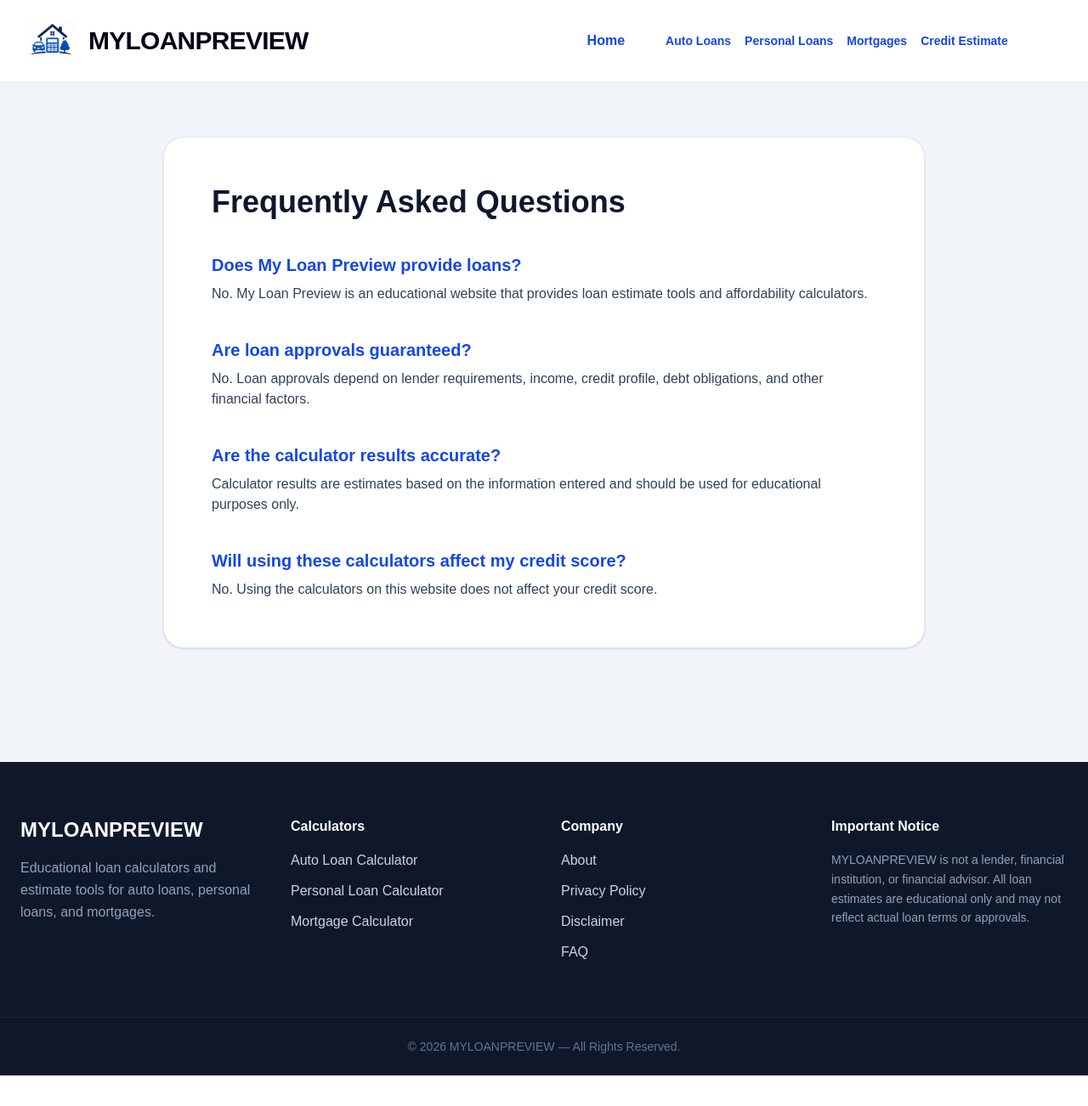
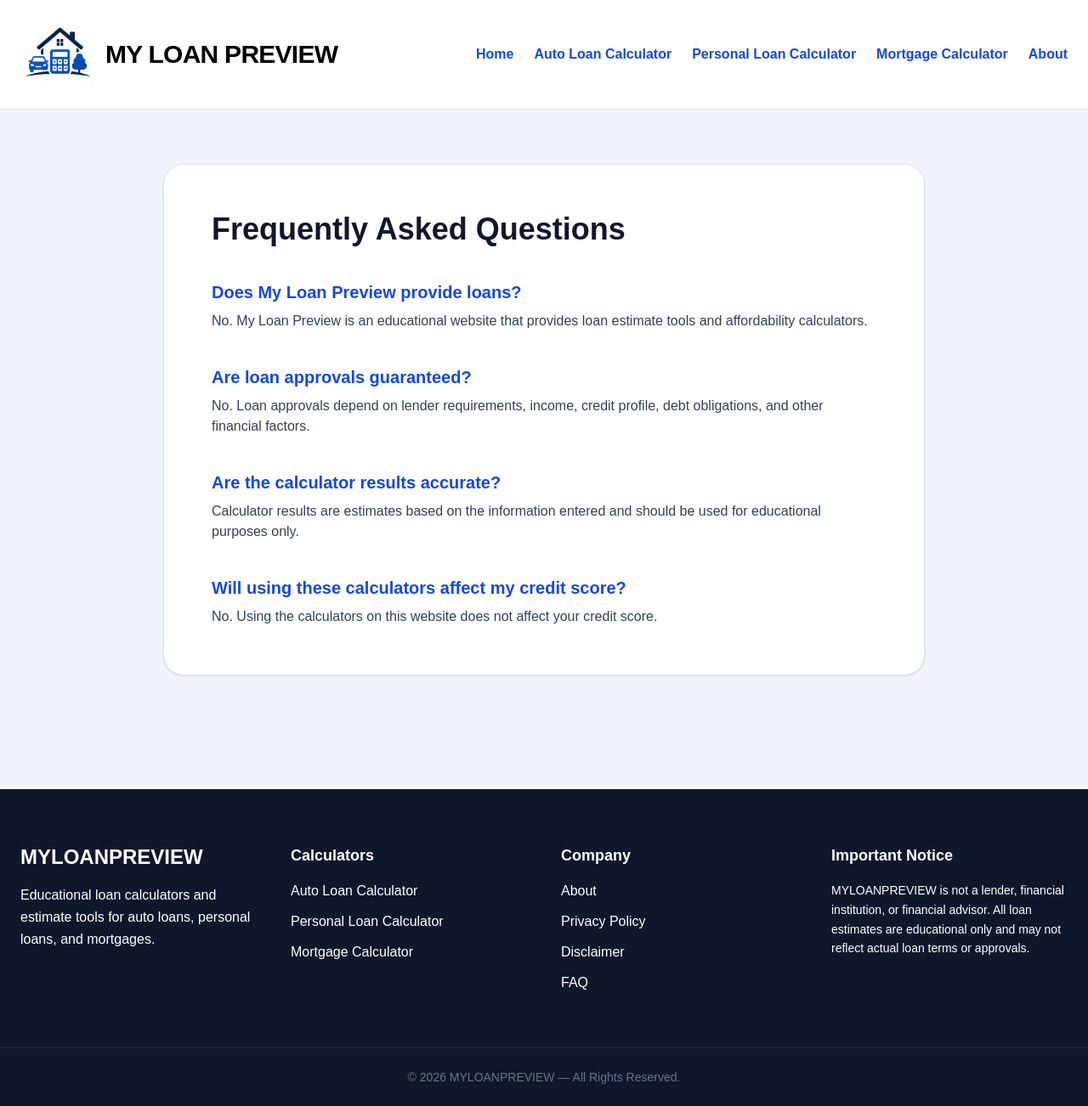
Before and after one commit to 39jorgegonzalez-lab/myloanpreview, a Next.js app: page /faq in a window 1280 px wide. Shown: the whole page at 85% size. Before the commit the page ends 1266 px from the top, so only its background shows below. Built offline with nearby package versions, Linux system fonts and the light colour scheme.

Commit message:
Add sitewide navbar and fix calculator pages

```diff
--- a/app/auto-loan-calculator/page.tsx
+++ b/app/auto-loan-calculator/page.tsx
@@ -1,7 +1,7 @@
 "use client";
 
 import { useState } from "react";
-
+import Navbar from "@/app/components/layout/Navbar";
 export default function AutoLoanCalculator() {
   const [price, setPrice] = useState("30000");
   const [downPayment, setDownPayment] = useState("3000");
@@ -33,37 +33,16 @@ export default function AutoLoanCalculator() {
       currency: "USD",
     });
 
-  return (
+return (
+  <>
+    <Navbar />
+
     <main className="min-h-screen bg-slate-100 text-slate-900">
-      <header className="bg-white border-b border-slate-200 sticky top-0 z-50">
-        <div className="max-w-7xl mx-auto px-6 py-5 flex flex-col md:flex-row items-center justify-between gap-4">
-          <a href="/" className="text-2xl font-bold tracking-tight">
-            MY LOAN PREVIEW
-          </a>
 
-          <nav className="flex flex-wrap justify-center gap-4 md:gap-6 text-sm font-semibold">
-            <a href="/" className="hover:text-blue-700 transition">
-              Home
-            </a>
-            <a href="/auto-loan-calculator" className="hover:text-blue-700 transition">
-              Auto Loans
-            </a>
-            <a href="/personal-loan-calculator" className="hover:text-blue-700 transition">
-              Personal Loans
-            </a>
-            <a href="/mortgage-calculator" className="hover:text-blue-700 transition">
-              Mortgage
-            </a>
-            <a href="/about" className="hover:text-blue-700 transition">
-              About
-            </a>
-          </nav>
+      {/* NAVBAR */}
 
-        </div>
-      </header>
-
-      <section className="py-16 px-6 text-center">
-        <p className="text-blue-700 font-semibold uppercase tracking-wide mb-4">
+            <section className="py-16 px-6 text-center">
+        <p className="text-lg text-blue-700 font-semibold uppercase tracking-wide mb-4">
           Auto Loan Estimate
         </p>
 
@@ -191,7 +170,7 @@ export default function AutoLoanCalculator() {
           <div className="grid md:grid-cols-2 gap-8">
             <a
               href="/personal-loan-calculator"
-              className="border border-slate-200 rounded-2xl p-8 hover:shadow-md transition block"
+              className="bg-white border border-slate-200 rounded-3xl p-8 shadow-sm hover:-translate-y-1 hover:shadow-[0_12px_35px_rgba(29,78,216,0.45)] transition-all duration-300 block"
             >
               <div className="text-5xl mb-5">💳</div>
 
@@ -207,7 +186,7 @@ export default function AutoLoanCalculator() {
 
             <a
               href="/mortgage-calculator"
-              className="border border-slate-200 rounded-2xl p-8 hover:shadow-md transition block"
+              className="bg-white border border-slate-200 rounded-3xl p-8 shadow-sm hover:-translate-y-1 hover:shadow-[0_12px_35px_rgba(29,78,216,0.45)] transition-all duration-300 block"
             >
               <div className="text-5xl mb-5">🏠</div>
 
@@ -222,7 +201,8 @@ export default function AutoLoanCalculator() {
             </a>
           </div>
         </div>
-      </section>
-    </main>
-  );
+         </section>
+  </main>
+  </>
+);
 }
--- a/app/components/layout/Footer.tsx
+++ b/app/components/layout/Footer.tsx
@@ -11,7 +11,7 @@ export default function Footer() {
               MYLOANPREVIEW
             </h3>
 
-            <p className="leading-relaxed text-slate-400">
+            <p className="leading-relaxed text-white">
               Educational loan calculators and estimate tools
               for auto loans, personal loans, and mortgages.
             </p>
@@ -21,21 +21,21 @@ export default function Footer() {
 
           <div>
 
-            <h4 className="text-white font-semibold mb-4">
+            <h4 className="text-lg text-white font-semibold mb-4">
               Calculators
             </h4>
 
             <div className="space-y-3">
 
-              <a href="/auto-loan-calculator" className="block hover:text-white">
+              <a href="/auto-loan-calculator" className="block hover:underline text-white">
                 Auto Loan Calculator
               </a>
 
-              <a href="/personal-loan-calculator" className="block hover:text-white">
+              <a href="/personal-loan-calculator" className="block hover:underline text-white">
                 Personal Loan Calculator
               </a>
 
-              <a href="/mortgage-calculator" className="block hover:text-white">
+              <a href="/mortgage-calculator" className="block hover:underline text-white">
                 Mortgage Calculator
               </a>
 
@@ -46,25 +46,25 @@ export default function Footer() {
 
           <div>
 
-            <h4 className="text-white font-semibold mb-4">
+            <h4 className="text-lg text-white font-semibold mb-4">
               Company
             </h4>
 
             <div className="space-y-3">
 
-              <a href="/about" className="block hover:text-white">
+              <a href="/about" className="block hover:underline text-white">
                 About
               </a>
 
-              <a href="/privacy-policy" className="block hover:text-white">
+              <a href="/privacy-policy" className="block hover:underline text-white">
                 Privacy Policy
               </a>
 
-              <a href="/disclaimer" className="block hover:text-white">
+              <a href="/disclaimer" className="block hover:underline text-white">
                 Disclaimer
               </a>
 
-<a href="/faq" className="block hover:text-white">
+<a href="/faq" className="block hover:underline text-white">
   FAQ
 </a>
 
@@ -75,11 +75,11 @@ export default function Footer() {
 
           <div>
 
-            <h4 className="text-white font-semibold mb-4">
+            <h4 className="text-lg text-white font-semibold mb-4">
               Important Notice
             </h4>
 
-            <p className="text-slate-400 leading-relaxed text-sm">
+            <p className="text-white leading-relaxed text-sm">
               MYLOANPREVIEW is not a lender, financial institution,
               or financial advisor. All loan estimates are educational only
               and may not reflect actual loan terms or approvals.
--- a/app/components/layout/Navbar.tsx
+++ b/app/components/layout/Navbar.tsx
@@ -10,120 +10,70 @@ export default function Navbar() {
   const [mobileOpen, setMobileOpen] = useState(false);
 
   return (
-    <header className="sticky top-0 z-50 border-b border-slate-200 bg-white/90 backdrop-blur-md">
-      <div className="mx-auto flex h-24 max-w-7xl items-center justify-start px-4 sm:px-6 lg:px-8">
+      <header className="bg-white border-b border-slate-200 sticky top-0 z-50">
 
-       {/* Logo */}
-<Link
+        <div className="max-w-7xl mx-auto px-6 py-5 flex flex-col md:flex-row items-center justify-between gap-2">
+
+          {/* LOGO */}
+
+          <a
   href="/"
-  className="flex items-center gap-4 transition-opacity hover:opacity-90"
+  className="flex items-center gap-3"
 >
   <img
     src="/logo.png"
     alt="MYLOANPREVIEW Logo"
-    className="w-14 h-14 object-contain"
+    className="w-22 h-22 object-contain"
   />
 
-  <div>
-    <div className="text-3xl font-extrabold tracking-tight text-slate-950">
-      MYLOANPREVIEW
-    </div>
-  </div>
-</Link>
+  <span className="text-black text-3xl font-bold tracking-tight">
+    MY LOAN PREVIEW
+  </span>
+</a>
 
-        {/* Desktop Nav */}
-        <nav className="hidden items-center gap-4 md:flex ml-0">
+          {/* NAVIGATION */}
 
-<Link
-  href="/"
-  className="font-bold text-blue-700 hover:text-blue-800 ml-82 mr-8"
->
-  Home
-</Link>
+          <nav className="flex flex-wrap justify-center gap-4 md:gap-6 text-m font-semibold">
 
-          <Link
-            href="/auto-loan-calculator"
-            className="text-sm font-bold text-blue-700 transition hover:text-blue-800"
-          >
-            Auto Loans
-          </Link>
+            <a href="/" className="text-blue-700 hover:underline">
+              Home
+            </a>
 
-          <Link
-            href="/personal-loan-calculator"
-            className="text-sm font-bold text-blue-700 transition hover:text-blue-800"
-          >
-            Personal Loans
-          </Link>
+            <a
+              href="/auto-loan-calculator"
+              className="text-blue-700 hover:underline"
+            >
+              Auto Loan Calculator
+            </a>
 
-          <Link
-            href="/mortgage-calculator"
-            className="text-sm font-bold text-blue-700 transition hover:text-blue-800"
-          >
-            Mortgages
-          </Link>
+            <a
+              href="/personal-loan-calculator"
+              className="text-blue-700 hover:underline"
+            >
+              Personal Loan Calculator
+            </a>
 
-          <Link
-            href="/credit-score-loan-estimate"
-            className="text-sm font-bold text-blue-700 transition hover:text-blue-800"
-          >
-            Credit Estimate
-          </Link>
-        </nav>
+            <a
+              href="/mortgage-calculator"
+              className="text-blue-700 hover:underline"
+            >
+              Mortgage Calculator
+            </a>
 
-        {/* Mobile Menu Button */}
-        <button
-          className="rounded-xl p-2 text-slate-700 transition hover:bg-slate-100 md:hidden"
-          onClick={() => setMobileOpen(!mobileOpen)}
-        >
-          {mobileOpen ? (
-            <X className="h-6 w-6" />
-          ) : (
-            <Menu className="h-6 w-6" />
-          )}
-        </button>
-      </div>
-
-      {/* Mobile Menu */}
-      {mobileOpen && (
-        <div className="border-t border-slate-200 bg-white md:hidden">
-          <div className="space-y-1 px-4 py-5">
-            <Link
-              href="/auto-loan-calculator"
-              className="block rounded-xl px-4 py-3 text-sm font-medium text-slate-700 hover:bg-slate-100"
-            >
-              Auto Loans
-            </Link>
-
-            <Link
-              href="/personal-loan-calculator"
-              className="block rounded-xl px-4 py-3 text-sm font-medium text-slate-700 hover:bg-slate-100"
-            >
-              Personal Loans
-            </Link>
-
-            <Link
-              href="/mortgage-calculator"
-              className="block rounded-xl px-4 py-3 text-sm font-medium text-slate-700 hover:bg-slate-100"
-            >
-              Mortgages
-            </Link>
-
-            <Link
-              href="/credit-score-loan-estimate"
-              className="block rounded-xl px-4 py-3 text-sm font-medium text-slate-700 hover:bg-slate-100"
-            >
-              Credit Estimate
-            </Link>
-
-            <Link
+            <a
               href="/about"
-              className="block rounded-xl px-4 py-3 text-sm font-medium text-slate-700 hover:bg-slate-100"
+              className="text-blue-700 hover:underline"
             >
               About
-            </Link>
-          </div>
-        </div>
-      )}
-    </header>
+            </a>
+
+          </nav>
+
+
+          {/* CTA BUTTON */}
+
+         </div>
+
+      </header>
   );
 }
--- a/app/mortgage-calculator/page.tsx
+++ b/app/mortgage-calculator/page.tsx
@@ -1,7 +1,7 @@
 "use client";
 
 import { useState } from "react";
-
+import Navbar from "@/app/components/layout/Navbar";
 export default function MortgageCalculator() {
   const [homePrice, setHomePrice] = useState(350000);
   const [downPayment, setDownPayment] = useState(70000);
@@ -30,68 +30,13 @@ export default function MortgageCalculator() {
       currency: "USD",
     });
 
-  return (
+return (
+  <>
+    <Navbar />
+
     <main className="min-h-screen bg-slate-100 text-slate-900">
 
-      <header className="bg-white border-b border-slate-200 sticky top-0 z-50">
-
-  <div className="max-w-7xl mx-auto px-6 py-5 flex flex-col md:flex-row items-center justify-between gap-4">
-
-    {/* LOGO */}
-
-    <a
-      href="/"
-      className="text-2xl font-bold tracking-tight"
-    >
-      MY LOAN PREVIEW
-    </a>
-
-
-    {/* NAVIGATION */}
-
-    <nav className="flex flex-wrap justify-center gap-4 md:gap-6 text-sm font-semibold">
-
-      <a href="/" className="hover:text-blue-700 transition">
-        Home
-      </a>
-
-      <a
-        href="/auto-loan-calculator"
-        className="hover:text-blue-700 transition"
-      >
-        Auto Loans
-      </a>
-
-      <a
-        href="/personal-loan-calculator"
-        className="hover:text-blue-700 transition"
-      >
-        Personal Loans
-      </a>
-
-      <a
-        href="/mortgage-calculator"
-        className="hover:text-blue-700 transition"
-      >
-        Mortgage
-      </a>
-
-      <a
-        href="/about"
-        className="hover:text-blue-700 transition"
-      >
-        About
-      </a>
-
-    </nav>
-
-
     {/* CTA BUTTON */}
-
-   </div>
-
-</header>
-
 
       <section className="max-w-7xl mx-auto px-6 py-16">
 
@@ -238,7 +183,7 @@ export default function MortgageCalculator() {
 
       <a
         href="/auto-loan-calculator"
-        className="border border-slate-200 rounded-2xl p-8 hover:shadow-md transition block"
+        className="bg-white border border-slate-200 rounded-3xl p-8 shadow-sm hover:-translate-y-1 hover:shadow-[0_12px_35px_rgba(29,78,216,0.45)] transition-all duration-300 block"
       >
 
         <div className="text-5xl mb-5">
@@ -261,7 +206,7 @@ export default function MortgageCalculator() {
 
       <a
         href="/personal-loan-calculator"
-        className="border border-slate-200 rounded-2xl p-8 hover:shadow-md transition block"
+        className="bg-white border border-slate-200 rounded-3xl p-8 shadow-sm hover:-translate-y-1 hover:shadow-[0_12px_35px_rgba(29,78,216,0.45)] transition-all duration-300 block"
       >
 
         <div className="text-5xl mb-5">
@@ -285,6 +230,7 @@ export default function MortgageCalculator() {
 
 </section>
     </main>
+    </>
   );
 }
 
--- a/app/personal-loan-calculator/page.tsx
+++ b/app/personal-loan-calculator/page.tsx
@@ -1,5 +1,5 @@
 "use client";
-
+import Navbar from "@/app/components/layout/Navbar";
 import { useState } from "react";
 
 export default function PersonalLoanCalculator() {
@@ -24,74 +24,19 @@ export default function PersonalLoanCalculator() {
       currency: "USD",
     });
 
-  return (
+return (
+  <>
+    <Navbar />
+
     <main className="min-h-screen bg-slate-100 text-slate-900">
 
-      <header className="bg-white border-b border-slate-200 sticky top-0 z-50">
-
-  <div className="max-w-7xl mx-auto px-6 py-5 flex flex-col md:flex-row items-center justify-between gap-4">
-
-    {/* LOGO */}
-
-    <a
-      href="/"
-      className="text-2xl font-bold tracking-tight"
-    >
-      MY LOAN PREVIEW
-    </a>
-
-
-    {/* NAVIGATION */}
-
-    <nav className="flex flex-wrap justify-center gap-4 md:gap-6 text-sm font-semibold">
-
-      <a href="/" className="hover:text-blue-700 transition">
-        Home
-      </a>
-
-      <a
-        href="/auto-loan-calculator"
-        className="hover:text-blue-700 transition"
-      >
-        Auto Loans
-      </a>
-
-      <a
-        href="/personal-loan-calculator"
-        className="hover:text-blue-700 transition"
-      >
-        Personal Loans
-      </a>
-
-      <a
-        href="/mortgage-calculator"
-        className="hover:text-blue-700 transition"
-      >
-        Mortgage
-      </a>
-
-      <a
-        href="/about"
-        className="hover:text-blue-700 transition"
-      >
-        About
-      </a>
-
-    </nav>
-
-
     {/* CTA BUTTON */}
-
-  </div>
-
-</header>
-
 
       <section className="max-w-7xl mx-auto px-6 py-16">
 
         <div className="text-center max-w-3xl mx-auto mb-12">
 
-          <p className="text-blue-700 font-semibold uppercase tracking-wide mb-3">
+          <p className="text-lg text-blue-700 font-semibold uppercase tracking-wide mb-4">
             Personal Loan Estimate
           </p>
 
@@ -99,7 +44,7 @@ export default function PersonalLoanCalculator() {
             Personal Loan Calculator
           </h1>
 
-          <p className="text-lg text-slate-600">
+          <p className="text-lg md:text-xl text-slate-600 max-w-3xl mx-auto leading-relaxed">
             Estimate possible monthly payments, total interest,
             and total repayment costs for personal loans.
           </p>
@@ -227,7 +172,7 @@ export default function PersonalLoanCalculator() {
 
       <a
         href="/auto-loan-calculator"
-        className="border border-slate-200 rounded-2xl p-8 hover:shadow-md transition block"
+        className="bg-white border border-slate-200 rounded-3xl p-8 shadow-sm hover:-translate-y-1 hover:shadow-[0_12px_35px_rgba(29,78,216,0.45)] transition-all duration-300 block"
       >
 
         <div className="text-5xl mb-5">
@@ -250,7 +195,7 @@ export default function PersonalLoanCalculator() {
 
       <a
         href="/mortgage-calculator"
-        className="border border-slate-200 rounded-2xl p-8 hover:shadow-md transition block"
+        className="bg-white border border-slate-200 rounded-3xl p-8 shadow-sm hover:-translate-y-1 hover:shadow-[0_12px_35px_rgba(29,78,216,0.45)] transition-all duration-300 block"
       >
 
         <div className="text-5xl mb-5">
@@ -273,8 +218,9 @@ export default function PersonalLoanCalculator() {
   </div>
 
 </section>
-    </main>
-  );
+</main>
+</>
+);
 }
 
 
```
Also changed, not shown: app/page.tsx (+27 -27 lines), app/what-credit-score-do-you-need-for-a-car-loan/page.tsx (+5 -5 lines).
